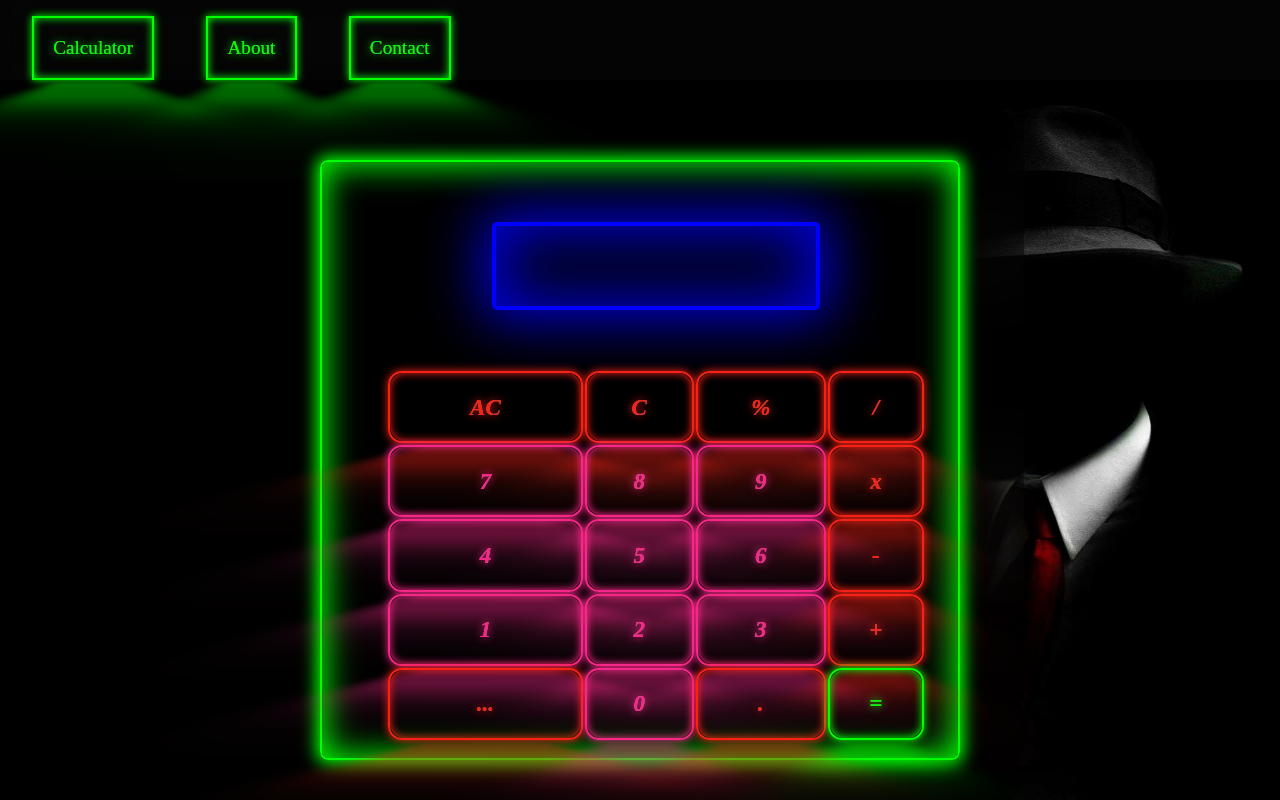
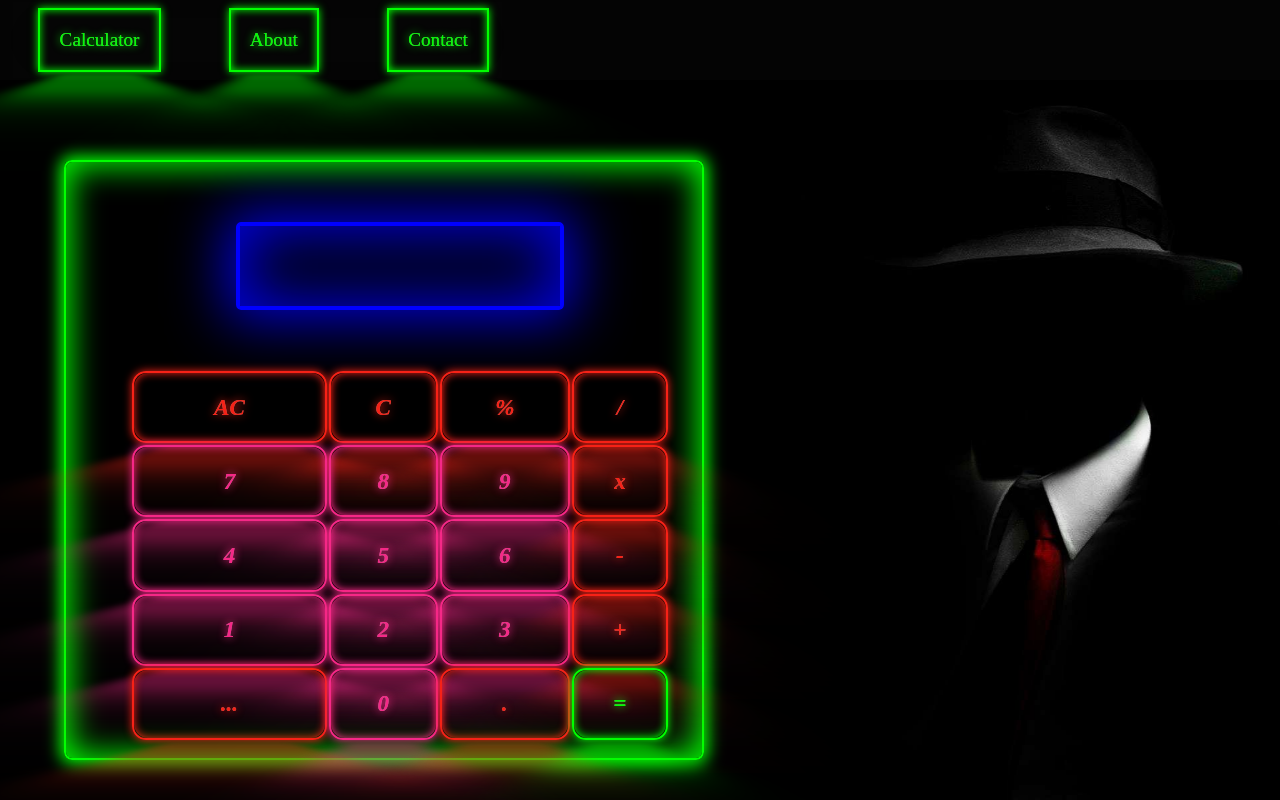
Before and after one commit to KTZ-Shekhar/-KTZ-Shekhar-.github.io, a plain HTML site: page calculator/index.html in a window 1280 px wide. Drawn offline with Linux system fonts and the light colour scheme.

Commit message:
Update style.css

```diff
--- a/calculator/style.css
+++ b/calculator/style.css
@@ -29,11 +29,11 @@ nav{
 }
 nav li{
 display: inline-flex;
-margin-left: 2vh;
-margin-top: 2vh;
-margin-right: 2vh;
-margin-bottom: 2vh;
-padding-left: 2vh;
+margin-left: 2vw;
+margin-top: 1vh;
+margin-right: 2vw;
+margin-bottom: 1vh;
+padding-left: 1vw;
 }
 nav li a{
     color: #66ff00;
@@ -50,7 +50,7 @@ body{
     height: 100vh;
     width:100vw;
     display: flex;
-    justify-content: center;
+    justify-content: left;
     text-overflow: wrap;
     overflow-x: wrap;
     overflow-y:hidden;
```
